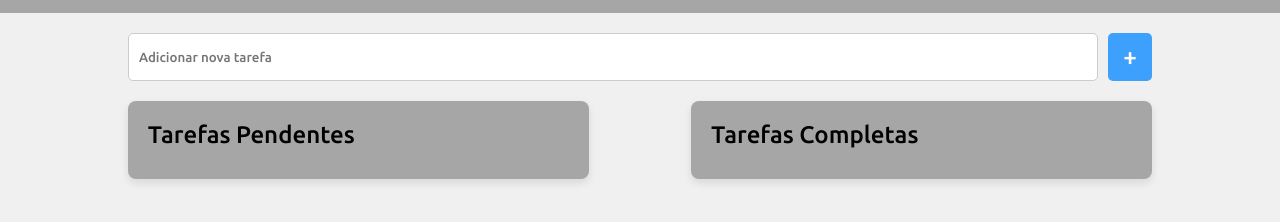
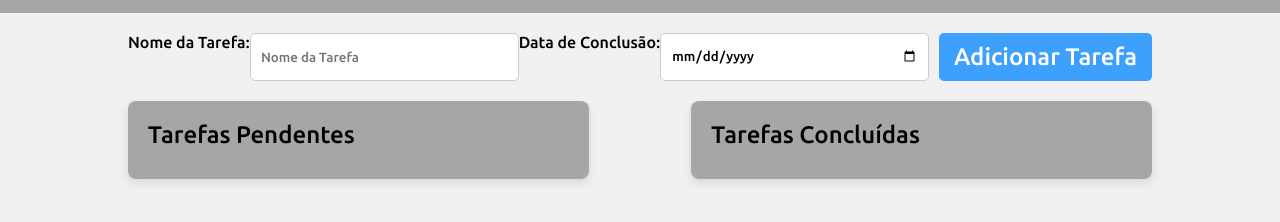
Before and after one commit to GuilhermeMarkz/Testedesoftware-Site, a plain HTML site: page index.html in a window 1280 px wide. Shown: the part 64-286 px from the top of the page. Drawn offline with Linux system fonts and the light colour scheme; files that its build step writes are made by us from their sources.

Commit message:
Update index.html

```diff
--- a/index.html
+++ b/index.html
@@ -5,34 +5,41 @@
   <meta charset="UTF-8">
   <meta name="viewport" content="width=device-width, initial-scale=1.0">
   <title>TaskFlow</title>
-  <link rel="stylesheet" href="style.css">
+  <link rel="stylesheet" href="/SGT/style.css">
   <link rel="preconnect" href="https://fonts.googleapis.com">
   <link rel="preconnect" href="https://fonts.gstatic.com" crossorigin>
-  <link href="https://fonts.googleapis.com/css2?family=Ubuntu:ital,wght@0,300;0,400;0,500;0,700;1,300;1,400;1,500;1,700&display=swap" rel="stylesheet">
+  <link href="https://fonts.googleapis.com/css2?family=Ubuntu:wght@300;400;500;700&display=swap" rel="stylesheet">
 </head>
 
 <body>
   <header>
-    <img src="https://cdn-icons-png.flaticon.com/512/906/906334.png" alt="icone">
+    <img src="https://cdn.icon-icons.com/icons2/1075/PNG/512/1484271199-list_77857.png" alt="icone" class="icon-header">
     <h1>TaskFlow</h1>
   </header>
 
-  <div class="add-tarefa-form">
-    <input type="text" id="tarefa-input" placeholder="Adicionar nova tarefa">
-  <button onclick="">+</button>
+  <form id="tarefa-form" class="add-tarefa-form">
+    <label for="tarefa">Nome da Tarefa:</label>
+    <input type="text" id="tarefa" placeholder="Nome da Tarefa" required>
+
+    <label for="data">Data de Conclusão:</label>
+    <input type="date" id="data" required>
+
+    <button type="submit">Adicionar Tarefa</button>
+  </form>
+
+  <div class="tarefa-container">
+    <div id="tarefa-pendente" class="tarefa-box">
+      <h2>Tarefas Pendentes</h2>
+      <ul class="lista-tarefa"></ul>
+    </div>
+
+    <div id="tarefa-completa" class="tarefa-box">
+      <h2>Tarefas Concluídas</h2>
+      <ul class="lista-tarefa"></ul>
+    </div>
   </div>
 
-  <div class="tarefa-container">
-    <div class="tarefa-box">
-      <h2>Tarefas Pendentes</h2>
-      <ul id="tarefa-pendente" class="lista-tarefa"></ul>
-    </div>
-
-    <div class="tarefa-box">
-      <h2>Tarefas Completas</h2>
-      <ul id="tarefa-completa" class="lista-tarefa"></ul>
-    </div>
-  </div>
+  <script src="index.js"></script>
 </body>
 
 </html>
```
